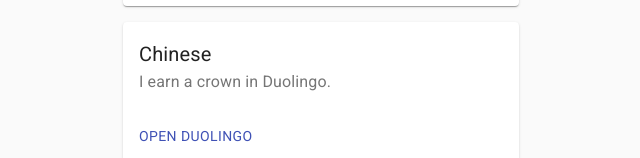
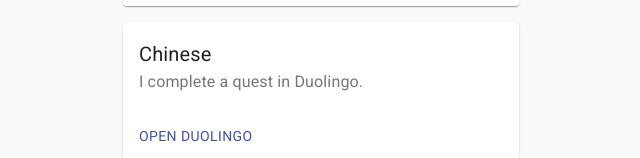
Before and after one commit to dlackey/miracle, a React (Create React App) app: page / in a window 1280 px wide. Shown: the part 1228-1386 px from the top of the page, without its empty margins (319-959 px from the left). Built offline with nearby package versions, Linux system fonts and the light colour scheme; what browser-beep would draw is missing.

Commit message:
Eliminated hurry on Sunday

```diff
--- a/src/components/Morning.js
+++ b/src/components/Morning.js
@@ -16,7 +16,6 @@
 function Sunday() {
   return (
     <React.Fragment>
-      <Scribing />
       <Chinese text="I complete a lesson in Duolingo." />
     </React.Fragment>
   );
@@ -29,7 +28,7 @@
       <Affirmations />
       <Visualization />
       <Scribing />
-      <Chinese text="I earn a crown in Duolingo." />
+      <Chinese text="I complete a quest in Duolingo." />
       <Reading />
       <Exercise />
     </React.Fragment>
```
